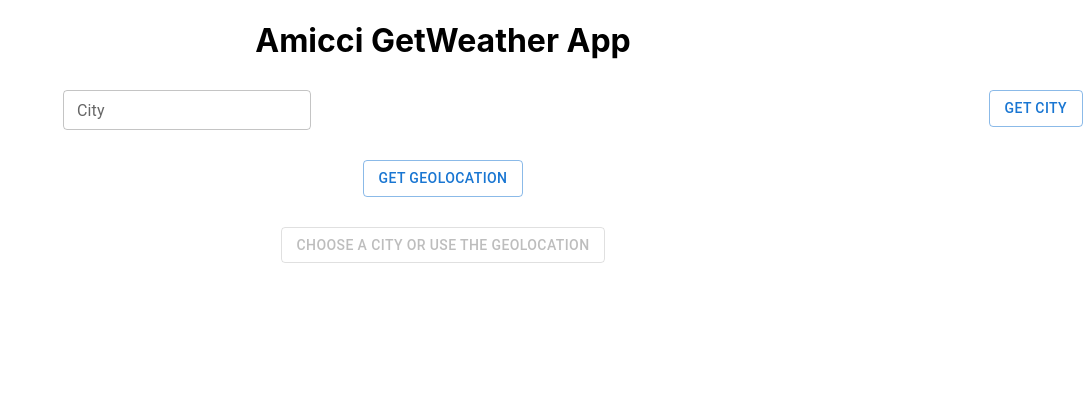
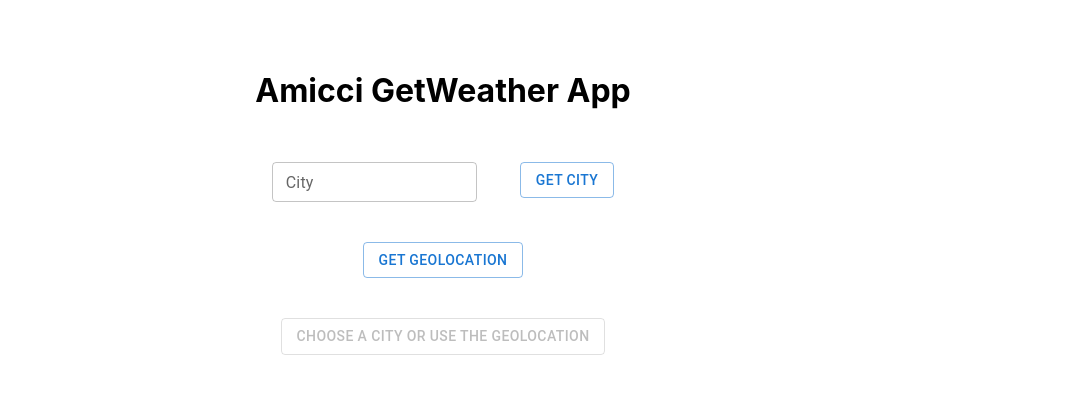
Before and after one commit to lucashamaguchi/teste-frontend-amicci, a React (Create React App) app: page / in a window 1280 px wide. Shown: the top 394 px of the page, without its empty margins (197-1280 px from the left). Built offline with nearby package versions, Linux system fonts and the light colour scheme.

Commit message:
improve style on root

```diff
--- a/src/App.tsx
+++ b/src/App.tsx
@@ -6,27 +6,36 @@ import CityInput, {
 import WeatherStatus from "./components/WeatherStatus/WeatherStatus.component";
 import Geolocation from "./components/Geolocation/Geolocation.component";
 import styled from "styled-components";
+import Box from "@mui/material/Box";
 
 const CityInputStyle = styled.div`
-	margin: 30px auto;
+  margin: 30px auto;
 `;
 
 const GeolocationStyle = styled.div`
-	margin: 30px auto;
+  margin: 10px auto;
 `;
 
 const WeatherStatusStyle = styled.div`
-	margin: 30px auto;
+  margin: 30px auto;
 `;
 
 function App() {
   const [cityProps, setCityProps] = useState<ICityProperties | null>(null);
 
   return (
-    <div className="App">
-      <h1>
-        Amicci GetWeather App
-      </h1>
+    <Box
+      sx={{
+        margin: "50px",
+        display: 'flex',
+        justifyContent: 'center',
+        alignItems: 'center',
+        flexDirection: 'column'
+      }}
+    >
+      <h1 style={{
+        textAlign: 'center',
+      }}>Amicci GetWeather App</h1>
       <CityInputStyle>
         <CityInput onSelect={setCityProps} />
       </CityInputStyle>
@@ -36,7 +45,7 @@ function App() {
       <WeatherStatusStyle>
         <WeatherStatus cityProps={cityProps} />
       </WeatherStatusStyle>
-    </div>
+    </Box>
   );
 }
 
```
